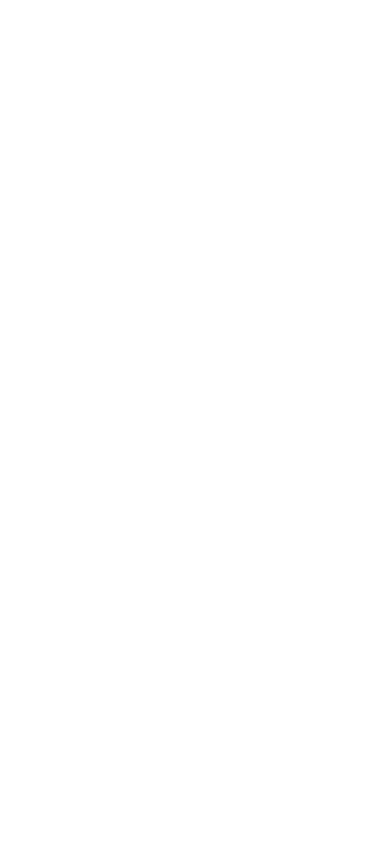
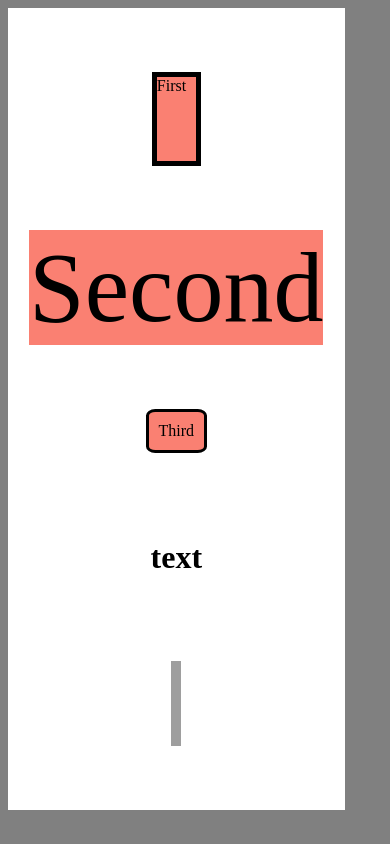
Before and after one commit to WVCS/website-flemwvoe, a plain HTML site: page index.html in a window 390 px wide. Drawn offline with Linux system fonts and the light colour scheme; grey boxes are pictures that could not be loaded.

Commit message:
Update index.html

```diff
--- a/index.html
+++ b/index.html
@@ -1,5 +1,17 @@
 <html>
+<head>
+  </head>
+  <body>
+    <div class="container">
+      <div class="first"> First </div>
+      <div class="second"> Second </div>
+      <div class="third"> Third </div>
+      <h1> text </h1>
+      <img src="https://upload.wikimedia.org/wikipedia/en/a/a9/MarioNSMBUDeluxe.png">
+    </div>
 
+
+  </body>
 
 
 
@@ -7,3 +19,57 @@
 
 
 </html>
+
+<style>
+.container {
+  width: 90%;
+  background-color: white;
+  height: 95vh;
+  display: flex;
+  align-items: center;
+  justify-content: space-evenly;
+}
+
+body{
+  background-color: salmon;
+}
+
+.first{
+  background-color: salmon;
+  height: 10vh;
+  width: 10vw;
+  border: solid red;
+}
+
+.second{
+  background-color: salmon;
+}
+
+.third{
+  background-color: salmon;
+  border-radius: 15%;
+  border: solid;
+  padding: 10px;
+}
+img{
+  width: 20vw;
+  height: 10vh;
+}
+@media only screen and (max-width: 1024px) {
+  .container {
+    flex-direction: column;
+  }
+  body{
+    background-color:gray;
+  }
+  .first{
+    border: solid 5px;
+  }
+  .second{
+    font-size: 100px;
+  }
+  img {
+    width: 10px;
+  }
+}
+</style>
```
